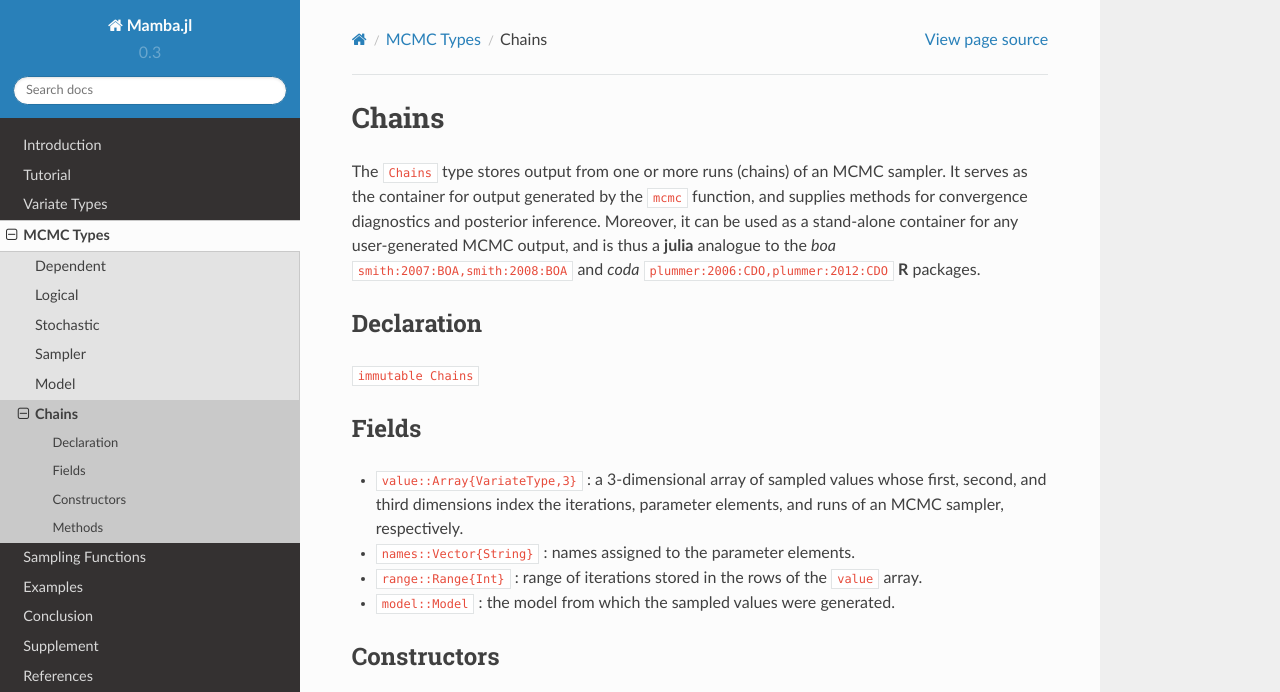
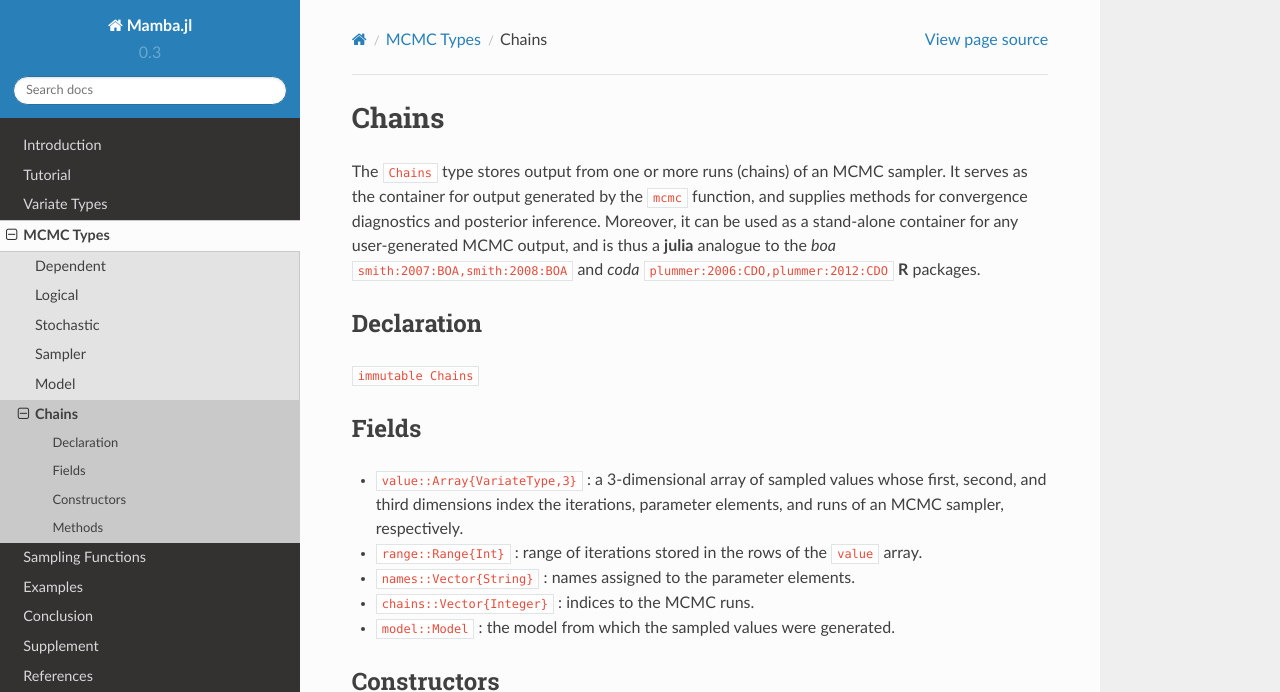
Before and after one commit to brian-j-smith/Mamba.jl, a Sphinx documentation site: the page built from doc/mcmc/chains.rst, in a window 1280 px wide and 900 px high, cut to the strip 0-692 px from the top of the window. Built offline with Sphinx 7.4.7 and the Read the Docs theme 2.0.0, drawn with Linux system fonts in a browser that asks for light colours; formulas are drawn with MathJax 3; cross-references to code outside the pages are shown as plain code.

Commit message:
Add chains field to Chains type.

```diff
--- a/doc/mcmc/chains.rst
+++ b/doc/mcmc/chains.rst
@@ -16,25 +16,30 @@ Fields
 ^^^^^^
 
 * ``value::Array{VariateType,3}`` : a 3-dimensional array of sampled values whose first, second, and third dimensions index the iterations, parameter elements, and runs of an MCMC sampler, respectively.
+* ``range::Range{Int}`` : range of iterations stored in the rows of the ``value`` array.
 * ``names::Vector{String}`` : names assigned to the parameter elements.
-* ``range::Range{Int}`` : range of iterations stored in the rows of the ``value`` array.
+* ``chains::Vector{Integer}`` : indices to the MCMC runs.
 * ``model::Model`` : the model from which the sampled values were generated.
 
 Constructors
 ^^^^^^^^^^^^
 
 .. function:: Chains(iters::Integer, params::Integer; \
-			    start::Integer=1, thin::Integer=1, chains::Integer=1, \
-			    names::Vector{T<:String}=Array(String,0), model::Model=Model())
-              Chains(value::Array{T<:Real,3}; \
-			    start::Integer=1, thin::Integer=1, names::Vector{U<:String}=Array(String,0), \
-			    model::Model=Model())
+				start::Integer=1, thin::Integer=1, chains::Integer=1, \
+				names::Vector{T<:String}=Array(String,0), model::Model=Model())
+			  Chains(value::Array{T<:Real,3}; \
+				start::Integer=1, thin::Integer=1, \
+				names::Vector{U<:String}=Array(String,0), \
+				chains::Vector{V<:Integer}=Array(Integer, 0), \
+				model::Model=Model())
 			  Chains(value::Matrix{T<:Real}; \
-			    start::Integer=1, thin::Integer=1, names::Vector{U<:String}=Array(String,0), \
-			    model::Model=Model())
+				start::Integer=1, thin::Integer=1, \
+				names::Vector{U<:String}=Array(String,0), \
+				chains::Vector{V<:Integer}=Array(Integer, 0), \
+				model::Model=Model())
 			  Chains(value::Vector{T<:Real}; \
-			    start::Integer=1, thin::Integer=1, names::String="Param1", \
-			    model::Model=Model())
+				start::Integer=1, thin::Integer=1, names::String="Param1", \
+				chains::Integer=1, model::Model=Model())
 
 	Construct a ``Chains`` object that stores MCMC sampler output.
 
@@ -45,7 +50,7 @@ Constructors
 		* ``value`` : an array whose first, second (optional), and third (optional) dimensions index outputted iterations, parameter elements, and runs of an MCMC sampler, respectively.
 		* ``start`` : number of the first iteration to be stored.
 		* ``thin`` : number of steps between consecutive iterations to be stored.
-		* ``chains`` : number of simulation runs for which to store output.
+		* ``chains`` : number of simulation runs for which to store output, or a vector of indices to the runs (default: 1, 2, ...).
 		* ``names`` : names to assign to the parameter elements (default: ``"Param1"``, ``"Param2"``, ...).
 		* ``model`` : the model for which the simulation was run.
 
--- a/doc/tutorial.rst
+++ b/doc/tutorial.rst
@@ -382,7 +382,7 @@ Once convergence has been assessed, sample statistics may be computed on the MCM
 
 	Iterations = 252:10000
 	Thinning interval = 2
-	Number of chains = 3
+	Chains = 1,2,3
 	Samples per chain = 4875
 
 	Empirical Posterior Estimates:
@@ -461,7 +461,7 @@ Additionally, sampler output can be subsetted to perform posterior inference on
 
 	Iterations = 1000:5000
 	Thinning interval = 2
-	Number of chains = 3
+	Chains = 1,2,3
 	Samples per chain = 2001
 
 	Empirical Posterior Estimates:
@@ -493,7 +493,7 @@ Convergence diagnostics or posterior summaries may indicate that additional draw
 
 	Iterations = 252:15000
 	Thinning interval = 2
-	Number of chains = 3
+	Chains = 1,2,3
 	Samples per chain = 7375
 
 	Empirical Posterior Estimates:
```
Also changed, not shown: doc/images/mcmcUML.png, 3 other files.
